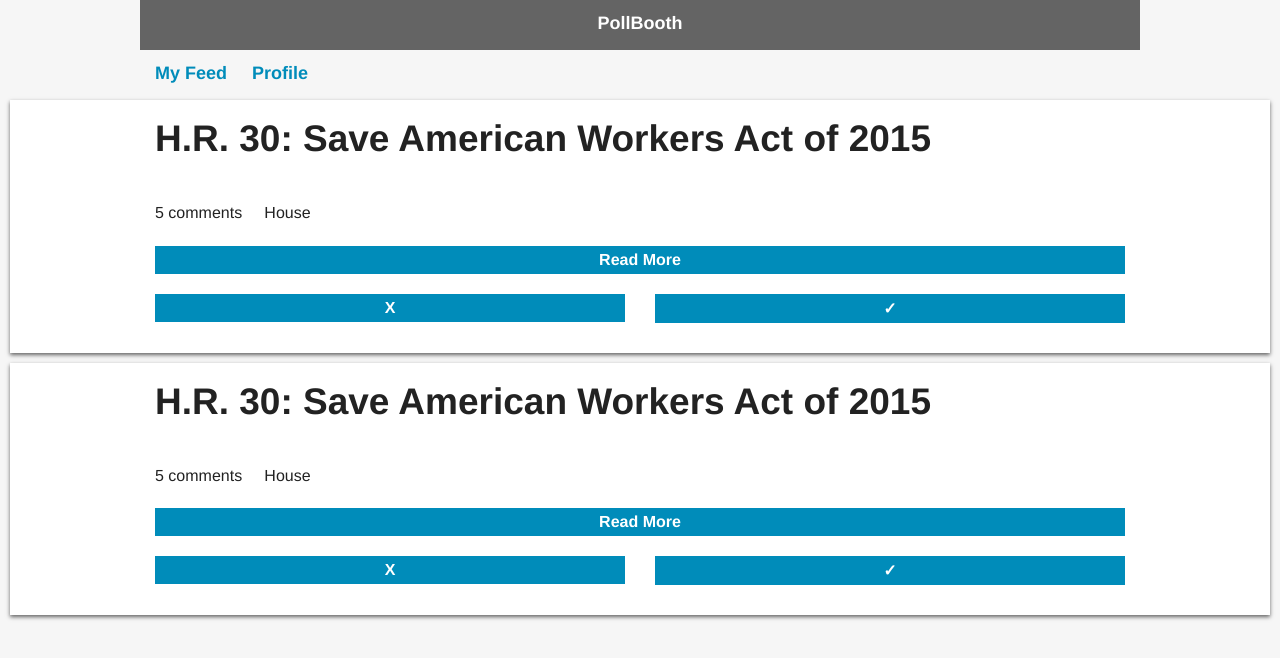
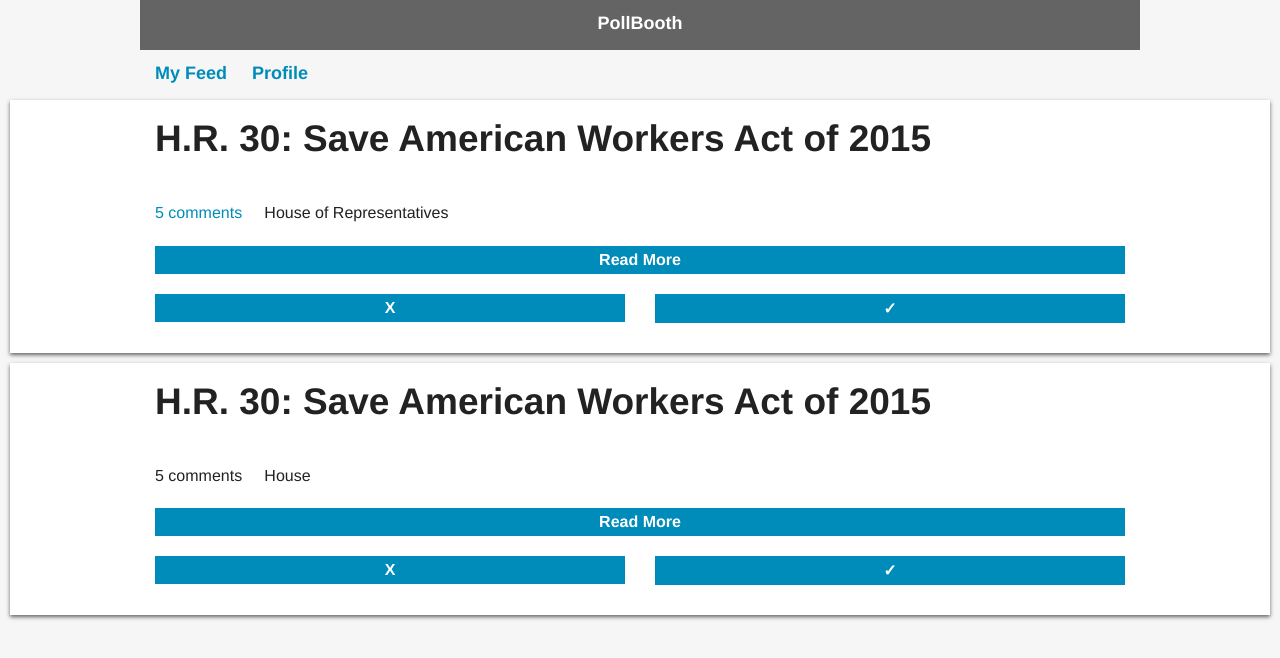
Before and after one commit to theyong/ballot-site, a plain HTML site: page index.html in a window 1280 px wide. Drawn offline with Linux system fonts and the light colour scheme.

Commit message:
no message

```diff
--- a/index.html
+++ b/index.html
@@ -37,7 +37,7 @@
 				</div>
 				<div class="row">
 					<div class="small-12 column">
-						<p>5 comments &nbsp; &nbsp; House</p>
+						<p><a href="bill.html">5 comments</a> &nbsp; &nbsp; House of Representatives</p>
 					</div>
 				</div>
 				<div class="small-12 row">
```
